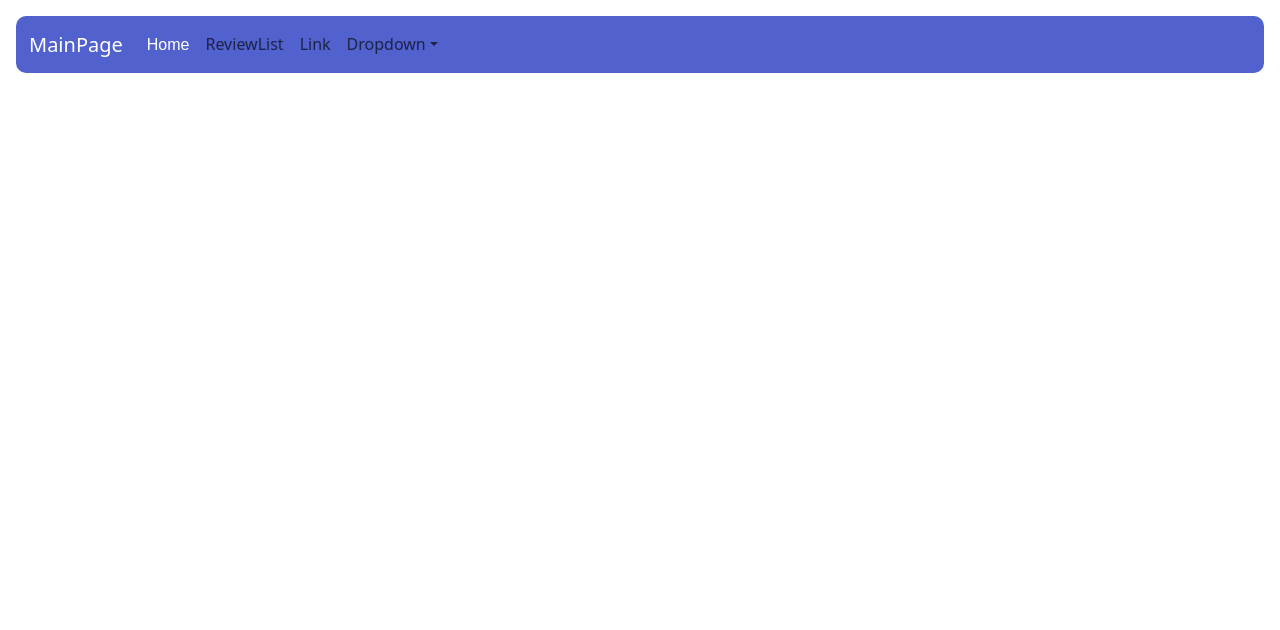
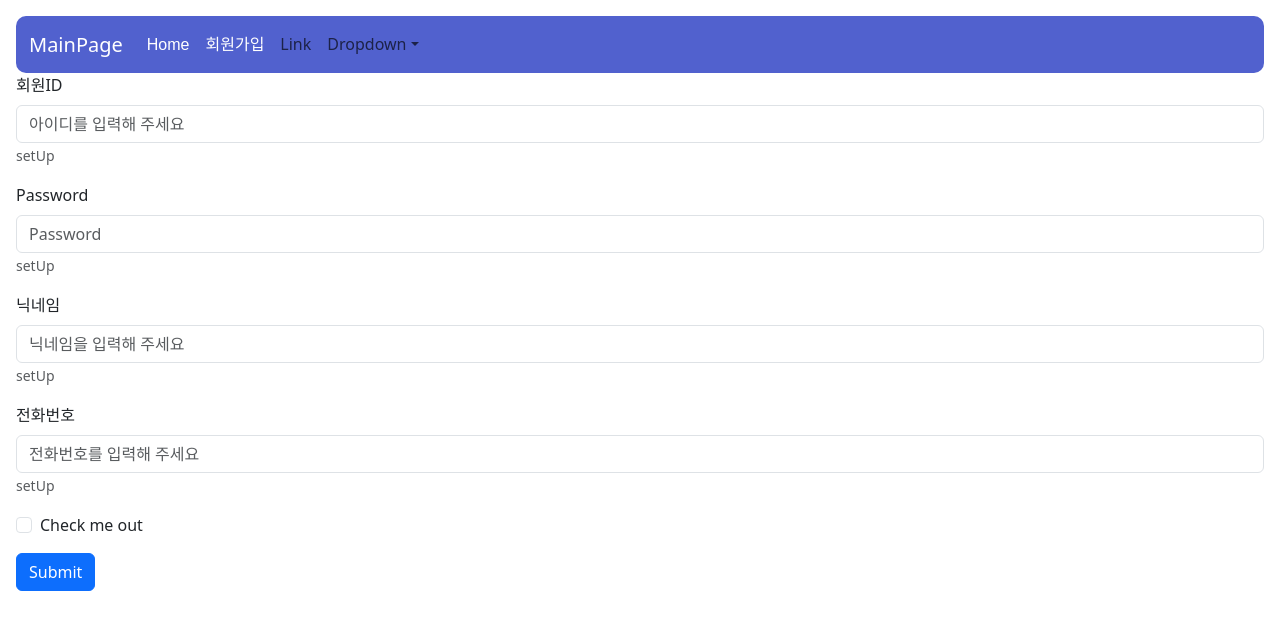
Before and after one commit to RestartReservation/catchCloneFront, a React (Create React App) app in the folder project/: page /signup in a window 1280 px wide. Shown: the top 630 px of the page. Built offline with nearby package versions, Linux system fonts and the light colour scheme.

Commit message:
<feat> signUp page 작성

```diff
--- a/project/src/App.js
+++ b/project/src/App.js
@@ -2,6 +2,7 @@ import React from "react";
 import {Routes,Route,Link} from "react-router-dom";
 import Review from "./pages/Review";
 import Home from "./pages/Home";
+import Signup from "./pages/Singup";
 import 'bootstrap/dist/css/bootstrap.min.css';
 import './pages/css/style.css';
 import Container from 'react-bootstrap/Container';
@@ -22,7 +23,8 @@ function App() {
           <Nav.Link >
             <Link to="/" style={{ textDecoration: 'none', fontFamily: 'Arial, sans-serif' , color: 'white' }}>Home</Link>
           </Nav.Link>
-          <Nav.Link to = "/reviewList"> ReviewList </Nav.Link>
+          <Nav.Link>
+          <Link to="/signup" style={{ textDecoration: 'none', fontFamily: 'Arial, sans-serif' , color: 'white' }}>회원가입</Link></Nav.Link>
             <Nav.Link href="#link">Link</Nav.Link>
             <NavDropdown title="Dropdown" id="basic-nav-dropdown">
               <NavDropdown.Item href="#action/3.1">Action</NavDropdown.Item>
@@ -43,6 +45,7 @@ function App() {
     <Route path="/" element={<Home />} />
     <Route path="/review/:id" element={<Review />} />
     <Route path="/store/:id" element={<Store />} />
+    <Route path="/signup" element={<Signup />} />
   </Routes>
 
   </div>
--- /dev/null
+++ b/project/src/pages/Singup.js
@@ -0,0 +1,97 @@
+import React, { useState } from 'react';
+import { Form, Button } from 'react-bootstrap';
+import axios from 'axios';
+import { URL_VARIABLE } from "./ExportUrl";
+
+function Signup() {
+    const [userData, setUserData] = useState({
+        username: '',
+        password: '',
+        nickName:'',
+        phoneNumber:''
+      });
+
+      const handleInputChange = (event) => {
+        const { name, value } = event.target;
+        setUserData({
+          ...userData,
+          [name]: value
+        });
+      };
+
+    const handleSignup = async () => {
+    console.log(userData)
+    try {
+      const response = await axios.post( URL_VARIABLE + 'user/signUp', userData);
+      console.log(response.data);
+    } catch (error) {
+      console.error(error.response.data);
+    }
+  };
+  return (
+    <Form>
+        <Form.Group className="mb-3" controlId="formBasicEmail">
+        <Form.Label>회원ID</Form.Label>
+        <Form.Control
+          type="text"
+          name="username"
+          value={userData.username}
+          onChange={handleInputChange}
+          placeholder="아이디를 입력해 주세요" />
+        <Form.Text className="text-muted">
+         setUp
+        </Form.Text>
+      </Form.Group>
+
+      <Form.Group className="mb-3" controlId="formBasicPassword">
+        <Form.Label>Password</Form.Label>
+        <Form.Control
+        type="password"
+        name="password"
+        value={userData.password}
+        onChange={handleInputChange}
+        placeholder="Password" />
+        <Form.Text className="text-muted">
+         setUp
+        </Form.Text>
+      </Form.Group>
+
+      <Form.Group className="mb-3" controlId="formBasicEmail">
+        <Form.Label>닉네임</Form.Label>
+        <Form.Control
+        type="text"
+        name="nickname"
+        value={userData.nickName}
+        onChange={handleInputChange}
+        placeholder="닉네임을 입력해 주세요" />
+        <Form.Text className="text-muted">
+        setUp
+        </Form.Text>
+      </Form.Group>
+
+      <Form.Group className="mb-3" controlId="formBasicEmail">
+        <Form.Label>전화번호</Form.Label>
+        <Form.Control
+        type="number"
+        name="phoneNumber"
+        value={userData.phoneNumber}
+        onChange={handleInputChange}
+        placeholder="전화번호를 입력해 주세요" />
+        <Form.Text className="text-muted">
+        setUp
+        </Form.Text>
+      </Form.Group>
+
+
+
+      <Form.Group className="mb-3" controlId="formBasicCheckbox">
+        <Form.Check type="checkbox" label="Check me out" />
+      </Form.Group>
+      <Button variant="primary" onClick={handleSignup}>
+        Submit
+      </Button>
+    </Form>
+  );
+}
+
+export default Signup;
```
